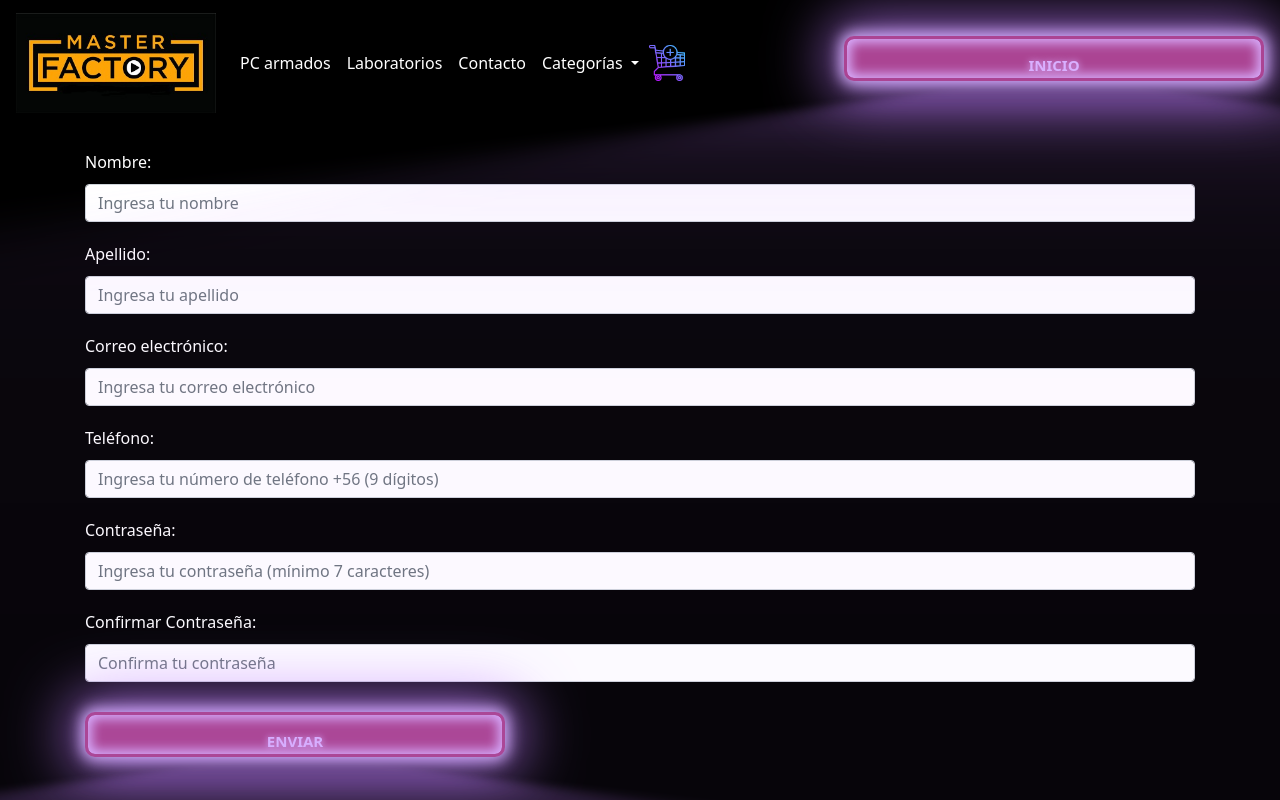
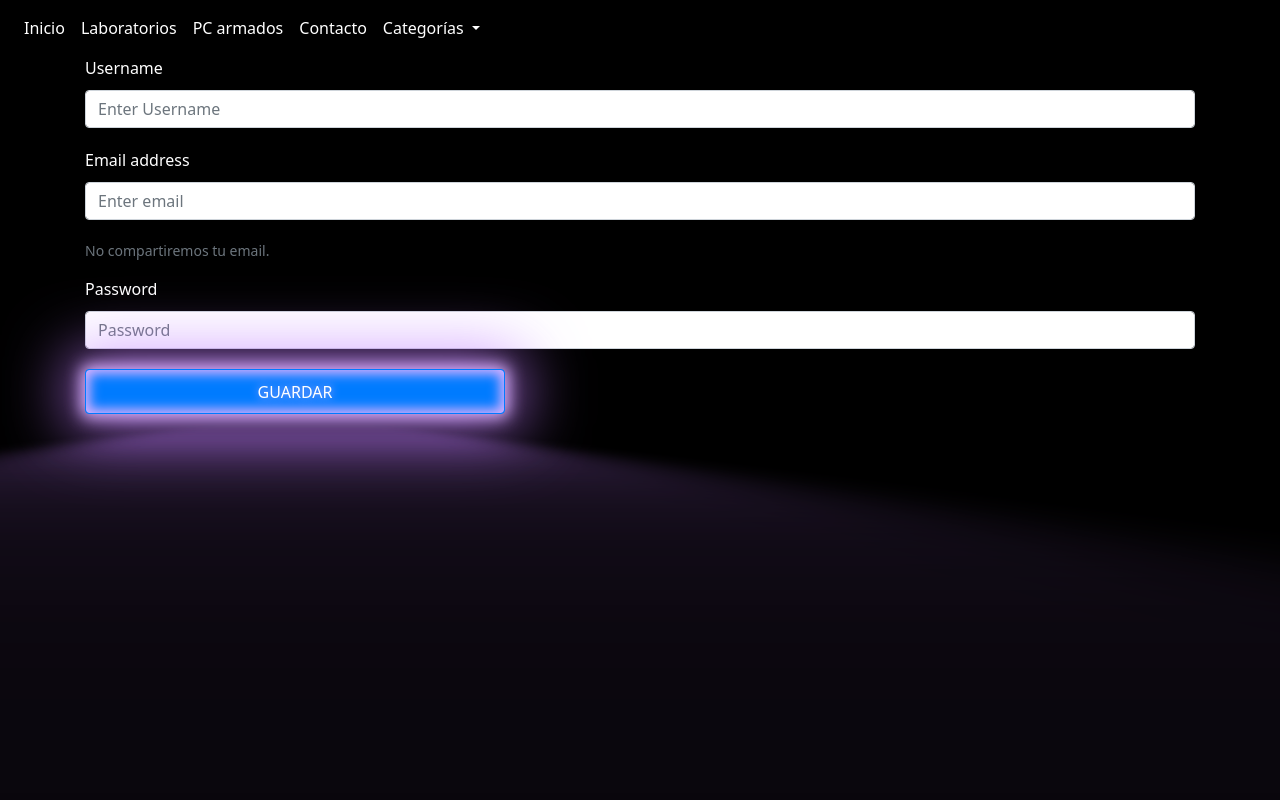
Before and after one commit to jveneg12/factory-main, a Django app: page /registrarse/ in a window 1280 px wide; the page is wider, and only the part inside the window is pictured. Run offline with Django 5.2, Linux system fonts and the light colour scheme; some libraries are stand-ins or nearby versions.

Commit message:
actualizacion2 --conexion y guardado de base de datos

```diff
--- /dev/null
+++ b/factory/templates/demo/base.html
@@ -0,0 +1,109 @@
+<!DOCTYPE html>
+<html lang="en">
+<head>
+    <meta charset="UTF-8">
+    <meta name="viewport" content="width=device-width, initial-scale=1.0">
+    <title>Bienvenidos</title>
+    {% load static %}
+    <link rel="stylesheet" href="https://cdn.jsdelivr.net/npm/bootstrap@4.6.2/dist/css/bootstrap.min.css" integrity="sha384-xOolHFLEh07PJGoPkLv1IbcEPTNtaed2xpHsD9ESMhqIYd0nLMwNLD69Npy4HI+N" crossorigin="anonymous">
+    <link rel="stylesheet" href={% static "css/style.css" %} />
+</head>
+<body>
+    {% block content %}
+
+    {% comment %} BARRA DE NAVEGACION {% endcomment %}
+    <nav class="navbar navbar-dark bg-transparent navbar-expand-lg">
+        <a class="navbar-brand" href="{% url 'index' %}">
+            {% comment %} conexión a imagen {% endcomment %}
+            <img src="{% static 'img/logofactory.jpg' %}" width="200" height="100" class="d-inline-block align-top" alt="Logo">
+        </a>
+        <button class="navbar-toggler" type="button" data-toggle="collapse" data-target="#navbarText" aria-controls="navbarText" aria-expanded="false" aria-label="Toggle navigation">
+            <span class="navbar-toggler-icon"></span>
+            </button>
+        <div class="collapse navbar-collapse" id="navbarText">
+            <ul class="navbar-nav mr-auto">
+                <li class="nav-item active">
+                     <a class="nav-link" href="{% url 'index' %}">Inicio <span class="sr-only">(current)</span></a>
+                </li>
+                <li class="nav-item">
+                    <a class="nav-link" href="{% url 'laboratorio' %}">Laboratorios</a>
+                </li>
+                <li class="nav-item active">
+                    <a class="nav-link" href="{% url 'pc_armados' %}">PC armados <span class="sr-only">(current)</span></a>
+                </li>
+                <li class="nav-item">
+                    <a class="nav-link" href="{% url 'contacto' %}">Contacto</a>
+                </li>
+                <li class="nav-item dropdown">
+                    <a class="nav-link dropdown-toggle" href="#" id="navbarDropdown" role="button" data-toggle="dropdown" aria-haspopup="true" aria-expanded="false">
+                        Categorías
+                    </a>
+                    <div class="dropdown-menu" aria-labelledby="navbarDropdown">
+                        <a class="dropdown-item" href="{% url 'pc_gamer' %}">PC GAMERS</a>
+                        <a class="dropdown-item" href="{% url 'workstations' %}">WORKSTATIONS</a>
+                        <div class="dropdown-divider"></div>
+                        <a class="dropdown-item" href="{% url 'home_office' %}">OFICINA-HOME OFFICE</a>
+                    </div>
+                </li>
+                <a href="{% url 'carrito' %}">
+                    <img src="{% static 'img/carrito-de-compras.png' %}" width="40" height="40" class="d-inline-block align-top" alt="Carrito de compras">
+                </a>
+            </ul>
+            <a href="{% url 'registrarse' %}">
+                <button>Registrarse</button>
+            </a>
+        </div>
+    </nav>
+
+    <h1 class="text-center">BIENVENIDOS A MASTER FACTORY</h1>
+    <div class="container mt-4">
+        <div class="row mb-4">
+            <div class="col-sm-12">
+                <h2 class="text-center">TIPOS DE PC A LA VENTA!</h2>
+            </div>
+        </div>
+        <div class="row">
+            <div class="col-sm-4">
+                <div class="card card-custom">
+                    <div class="card-body">
+                        <h5 class="card-title">PC GAMERS</h5>
+                        <a href="{% url 'pc_gamer' %}">
+                            <img src={% static 'img/pcworkstation.jpg' %} class="card-img-top" alt="PC Gamer">
+                        </a>
+                        <p class="card-text"></p>
+                    </div>
+                </div>
+            </div>
+            <div class="col-sm-4">
+                <div class="card card-custom">
+                    <div class="card-body">
+                        <h5 class="card-title">WORKSTATIONS</h5>
+                        <a href="{% url 'workstations' %}">
+                            <img src={% static 'img/pcworkstation.jpg' %} class="card-img-top" alt="Workstation">
+                        </a>
+                        <p class="card-text"></p>
+                    </div>
+                </div>
+            </div>
+            <div class="col-sm-4">
+                <div class="card card-custom">
+                    <div class="card-body">
+                        <h5 class="card-title">OFICINA - HOME OFFICE</h5>
+                        <a href="{% url 'home_office' %}">
+                            <img src={% static 'img/pchome.jpg'%} class="card-img-top" alt="Oficina - Home Office">
+                        </a>
+                        <p class="card-text"></p>
+                    </div>
+                </div>
+            </div>
+        </div>
+    </div>
+    <a href="{% url 'transbank' %}">
+        <img src={% static 'img/transbank.png'%}  class="mt-4" style="display: block; margin-left: auto; margin-right: auto; width: 400px; height: 160px;">
+    </a>
+    <script src="https://code.jquery.com/jquery-3.5.1.slim.min.js"></script>
+    <script src="https://cdn.jsdelivr.net/npm/@popperjs/core@2.5.3/dist/umd/popper.min.js"></script>
+    <script src="https://cdn.jsdelivr.net/npm/bootstrap@4.6.2/dist/js/bootstrap.min.js"></script>
+    {% endblock  %}
+</body>
+</html>
--- a/factory/templates/demo/contacto.html
+++ b/factory/templates/demo/contacto.html
@@ -85,7 +85,7 @@
                         <span>Mensaje</span>
                         <span class="obligatorio">*</span>
                     </label>
-                    <textarea name="introducir_mensaje" class="texto_mensaje" id="mensaje" required="obligatorio" placeholder="Deja aquí tu comentario..."></textarea>
+                    <textarea name="introducir_mensaje" class="texto_mensaje" id="mensaje" required="obligatorio" placeholder="Comentanos tu requerimiento, te contactaremos al brevedad :D"></textarea>
                 </p>
                 <button type="submit" name="enviar_formulario" id="enviar">
                     <p>Enviar</p>
--- a/factory/templates/demo/registrarse.html
+++ b/factory/templates/demo/registrarse.html
@@ -1,28 +1,24 @@
-<!DOCTYPE html>
-<html lang="en">
-<head>
-    <meta charset="UTF-8">
-    <meta name="viewport" content="width=device-width, initial-scale=1.0">
-    <title>Registrarse</title>
-    {% load static %}
-    <link rel="stylesheet" href="https://cdn.jsdelivr.net/npm/bootstrap@4.6.2/dist/css/bootstrap.min.css" integrity="sha384-xOolHFLEh07PJGoPkLv1IbcEPTNtaed2xpHsD9ESMhqIYd0nLMwNLD69Npy4HI+N" crossorigin="anonymous">
-    <link rel="stylesheet" href={% static "css/style.css" %}>
-</head>
-<body>
+{% extends "demo/base.html" %}
+
+{%block content %}
 <nav class="navbar navbar-dark bg-transparent navbar-expand-lg">
-        <a class="navbar-brand" href="{% url 'index' %}">
+    {% comment %} <a class="navbar-brand" href="{% url 'index' %}">
+        {% comment %} conexión a imagen
         <img src="{% static 'img/logofactory.jpg' %}" width="200" height="100" class="d-inline-block align-top" alt="Logo">
-        </a>
+    </a> {% endcomment %}
     <button class="navbar-toggler" type="button" data-toggle="collapse" data-target="#navbarText" aria-controls="navbarText" aria-expanded="false" aria-label="Toggle navigation">
         <span class="navbar-toggler-icon"></span>
         </button>
     <div class="collapse navbar-collapse" id="navbarText">
         <ul class="navbar-nav mr-auto">
             <li class="nav-item active">
-                    <a class="nav-link" href="{% url 'pc_armados' %}">PC armados <span class="sr-only">(current)</span></a>
+                 <a class="nav-link" href="{% url 'index' %}">Inicio <span class="sr-only">(current)</span></a>
             </li>
             <li class="nav-item">
                 <a class="nav-link" href="{% url 'laboratorio' %}">Laboratorios</a>
+            </li>
+            <li class="nav-item active">
+                <a class="nav-link" href="{% url 'pc_armados' %}">PC armados <span class="sr-only">(current)</span></a>
             </li>
             <li class="nav-item">
                 <a class="nav-link" href="{% url 'contacto' %}">Contacto</a>
@@ -32,137 +28,56 @@
                     Categorías
                 </a>
                 <div class="dropdown-menu" aria-labelledby="navbarDropdown">
-                        <a class="dropdown-item" href="{% url 'pc_gamer' %}">PC Gamers</a>
-                        <a class="dropdown-item" href="{% url 'workstations' %}">Workstations</a>
+                    <a class="dropdown-item" href="{% url 'pc_gamer' %}">PC GAMERS</a>
+                    <a class="dropdown-item" href="{% url 'workstations' %}">WORKSTATIONS</a>
                     <div class="dropdown-divider"></div>
-                        <a class="dropdown-item" href="{% url 'home_office' %}">Oficina-Home Office</a>
+                    <a class="dropdown-item" href="{% url 'home_office' %}">OFICINA-HOME OFFICE</a>
                 </div>
             </li>
-                <a href="{% url 'carrito' %}">
-                  <img src="{% static 'img/carrito-de-compras.png' %}" width="40" height="40" class="d-inline-block align-top" alt="Carrito de compras">
-                </a>
+            {% comment %} <a href="{% url 'carrito' %}">
+                {% comment %} <img src="{% static 'img/carrito-de-compras.png' %}" width="40" height="40" class="d-inline-block align-top" alt="Carrito de compras">
+            </a> {% endcomment %}
         </ul>
-            <a href="{% url 'index' %}">
-                <button>Inicio</button>
-            </a>
+        {% comment %} <a href="{% url 'registrarse' %}">
+            <button>Registrarse</button>
+        </a> {% endcomment %}
     </div>
 </nav>
 
-    <div class="container-bg">
-        <div class="container mt-4">
-            <form id="myForm2" class="needs-validation" novalidate>
+
+<div class="container">
+    {% if mensaje %}
+    <div class="alert alert-primary" role="alert" id="idMensaje">
+
+      {{mensaje}}
+
+    </div>
+    {%endif%}
+    <form action="" method="post">
+      {% csrf_token%}
         <div class="form-group">
-                    <label for="nombre">Nombre:</label>
-                    <input type="text" class="form-control" id="nombre" name="nombre" placeholder="Ingresa tu nombre" required>
-                    <div class="invalid-feedback" id="nombreError" style="display: none;">Por favor ingresa tu nombre.</div>
+          <label for="nombre">Username</label>
+          <input type="text" class="form-control" id="nombre" name="nombre"  placeholder="Enter Username">
         </div>
         <div class="form-group">
-                    <label for="apellido">Apellido:</label>
-                    <input type="text" class="form-control" id="apellido" name="apellido" placeholder="Ingresa tu apellido" required>
-                    <div class="invalid-feedback" id="apellidoError" style="display: none;">Por favor ingresa tu apellido.</div>
+            <label for="email">Email address</label>
+            <input type="email" class="form-control" id="email" name="email" aria-describedby="emailHelp" placeholder="Enter email">
+            <small id="emailHelp" class="form-text text-muted">No compartiremos tu email.</small>
           </div>
         <div class="form-group">
-                    <label for="correo">Correo electrónico:</label>
-                    <input type="email" class="form-control" id="correo" name="correo" placeholder="Ingresa tu correo electrónico" required>
-                    <div class="invalid-feedback" id="correoError" style="display: none;">El correo electrónico debe tener el formato correcto (usuario@dominio.com).</div>
+          <label for="password">Password</label>
+          <input type="password" class="form-control" id="password" name="password" placeholder="Password">
         </div>
-                <div class="form-group">
-                    <label for="telefono">Teléfono:</label>
-                    <input type="text" class="form-control" id="telefono" name="telefono" placeholder="Ingresa tu número de teléfono +56 (9 dígitos)" pattern="[0-9]{9}" required>
-                    <div class="invalid-feedback" id="telefonoError" style="display: none;">El número de teléfono debe tener 9 dígitos.</div>
-                </div>
-                <div class="form-group">
-                    <label for="contraseña">Contraseña:</label>
-                    <input type="password" class="form-control" id="contraseña" name="contraseña" placeholder="Ingresa tu contraseña (mínimo 7 caracteres)" minlength="7" required>
-                    <div class="invalid-feedback" id="contraseñaError" style="display: none;">La contraseña debe tener al menos 7 caracteres.</div>
-                </div>
-                <div class="form-group">
-                    <label for="confirmarContraseña">Confirmar Contraseña:</label>
-                    <input type="password" class="form-control" id="confirmarContraseña" name="confirmarContraseña" placeholder="Confirma tu contraseña" required>
-                    <div class="invalid-feedback" id="confirmarContraseñaError" style="display: none;">Las contraseñas no coinciden.</div>
-                </div>
-                <button type="submit">Enviar</button>
+        <button type="submit" class="btn btn-primary">Guardar</button>
       </form>
 </div>
-    </div>
+<script src="https://cdnjs.cloudflare.com/ajax/libs/jquery/3.7.1/jquery.min.js" integrity="sha512-v2CJ7UaYy4JwqLDIrZUI/4hqeoQieOmAZNXBeQyjo21dadnwR+8ZaIJVT8EE2iyI61OV8e6M8PP2/4hpQINQ/g==" crossorigin="anonymous" referrerpolicy="no-referrer"></script>
 
 <script>
-        document.addEventListener('DOMContentLoaded', function () {
-            var form = document.getElementById('myForm2');
-
-            form.addEventListener('submit', function (event) {
-                event.preventDefault();
-
-                var nombre = document.getElementById('nombre').value;
-                var apellido = document.getElementById('apellido').value;
-                var correo = document.getElementById('correo').value;
-                var telefono = document.getElementById('telefono').value;
-                var contraseña = document.getElementById('contraseña').value;
-                var confirmarContraseña = document.getElementById('confirmarContraseña').value;
-
-                // Validar formato de nombre
-                if (nombre.trim() === '') {
-                    document.getElementById('nombreError').style.display = 'block';
-                    return;
-                } else {
-                    document.getElementById('nombreError').style.display = 'none';
-                }
-
-                // Validar formato de apellido
-                if (apellido.trim() === '') {
-                    document.getElementById('apellidoError').style.display = 'block';
-                    return;
-                } else {
-                    document.getElementById('apellidoError').style.display = 'none';
-                }
-
-                // Validar formato de correo electrónico
-                var expRegCorreo = /^[^\s@]+@[^\s@]+\.[^\s@]+$/;
-                var correoValido = expRegCorreo.test(correo);
-
-                if (!correoValido) {
-                    document.getElementById('correoError').style.display = 'block';
-                    return;
-                } else {
-                    document.getElementById('correoError').style.display = 'none';
-                }
-
-                // Validar longitud de contraseña (mínimo 7 caracteres)
-                if (contraseña.length < 7) {
-                    document.getElementById('contraseñaError').style.display = 'block';
-                    return;
-                } else {
-                    document.getElementById('contraseñaError').style.display = 'none';
-                }
-
-                // Validar formato de número de teléfono (9 dígitos)
-                var expRegTelefono = /^[0-9]{9}$/;
-                var telefonoValido = expRegTelefono.test(telefono);
-
-                if (!telefonoValido) {
-                    document.getElementById('telefonoError').style.display = 'block';
-                    return;
-                } else {
-                    document.getElementById('telefonoError').style.display = 'none';
-                }
-
-                // Validar que las contraseñas coincidan
-                if (contraseña !== confirmarContraseña) {
-                    document.getElementById('confirmarContraseñaError').style.display = 'block';
-                    return;
-                } else {
-                    document.getElementById('confirmarContraseñaError').style.display = 'none';
-                }
-
-                // Mostrar mensaje de éxito y redirigir a la página de inicio
-                alert('¡USUARIO REGISTRADO CON ÉXITO! ¡Bienvenido, ' + nombre + ' ' + apellido + '!');
-                window.location.href = "{% url 'index' %}";
-            });
-        });
+  $(document).ready(function(){
+    $("#idMensaje").delay(2000).fadeOut("slow");
+  })
 </script>
 
-    <script src="https://code.jquery.com/jquery-3.5.1.slim.min.js"></script>
-    <script src="https://cdn.jsdelivr.net/npm/@popperjs/core@2.5.3/dist/umd/popper.min.js"></script>
-    <script src="https://cdn.jsdelivr.net/npm/bootstrap@4.6.2/dist/js/bootstrap.min.js"></script>
-</body>
-</html>
+
+{% endblock %}
--- a/factory/views.py
+++ b/factory/views.py
@@ -1,5 +1,9 @@
 # factory/views.py
 from django.shortcuts import render
+from django.contrib.auth.models import User
+from django.contrib.sessions.models import Session
+from django.utils import timezone
+# from django.contrib.auth.decorators import login_required
 
 def index(request):
     context = {"clase": "index"}
@@ -30,8 +34,30 @@ def home_office(request):
 def carrito(request):
     return render(request, 'demo/carrito.html')
 
+
+
 def registrarse(request):
-    return render(request, 'demo/registrarse.html')
+    if request.method != "POST":
+        context={"clase": "registrarse"}
+        return render(request, 'demo/registrarse.html', context)
+    else:
+        nombre = request.POST["nombre"]
+        email = request.POST["email"]
+        password = request.POST["password"]
+        user = User.objects.create_user(nombre, email, password)
+        user.save()
+        context={"clase": "registro", "mensaje":"Los datos fueron registrados"}
+        return render(request, 'demo/registrarse.html', context)
+
+def get_current_users():
+    active_sessions = Session.objects.filter(expire_date__gte=timezone.now())
+    user_id_list = []
+    for session in active_sessions:
+        data = session.get_decoded()
+        user_id_list.append(data.get('_auth_user_id', None))
+    # Query all logged in users based on id list
+    return User.objects.filter(id__in=user_id_list)
+
 
 def transbank(request):
     return render(request, 'demo/transbank.html')
```
Also changed, not shown: templates/resgistration/login.html (added, +29 -0 lines), db.sqlite3. Lines whose indentation alone changed are shown as unchanged.
